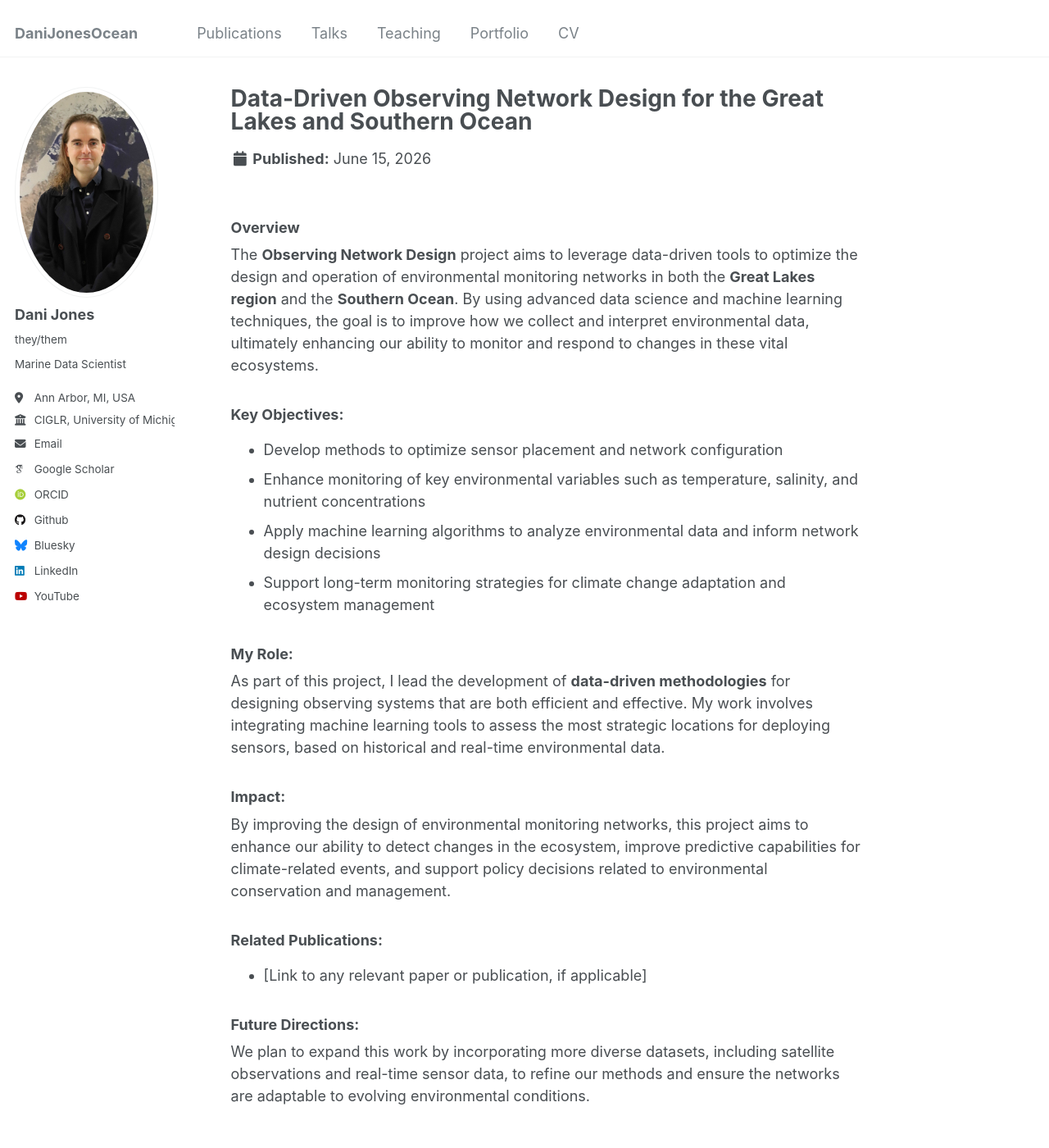
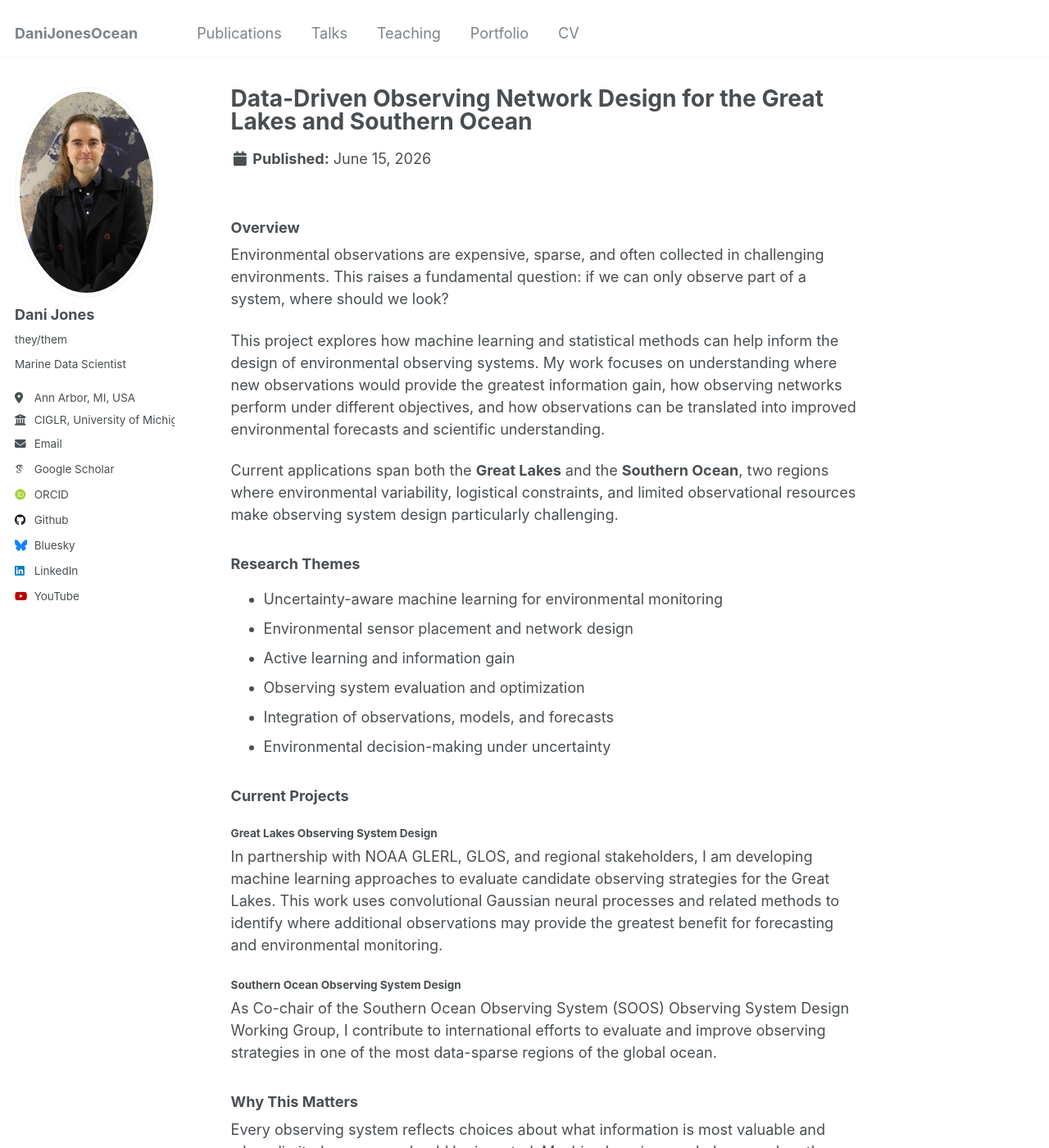
Before and after one commit to DaniJonesOcean/danijonesocean.github.io, a Jekyll site: the page built from _portfolio/portfolio-osd.md, in a window 1280 px wide and 1400 px high. Shown: the whole window at 82% size. Built offline with Jekyll 4.4.1, drawn with Linux system fonts in a browser that asks for light colours; some web fonts are replaced; some of the changed text lies outside the part shown.

Commit message:
Update OSD portfolio

```diff
--- a/_portfolio/portfolio-osd.md
+++ b/_portfolio/portfolio-osd.md
@@ -1,26 +1,44 @@
 ---
 title: "Data-Driven Observing Network Design for the Great Lakes and Southern Ocean"
-excerpt: "Using data-driven tools to optimize observing network design for enhanced environmental monitoring in the Great Lakes region and Southern Ocean."
+excerpt: "Using machine learning and uncertainty quantification to design environmental observing systems."
 collection: portfolio
 ---
 
 ### Overview
-The **Observing Network Design** project aims to leverage data-driven tools to optimize the design and operation of environmental monitoring networks in both the **Great Lakes region** and the **Southern Ocean**. By using advanced data science and machine learning techniques, the goal is to improve how we collect and interpret environmental data, ultimately enhancing our ability to monitor and respond to changes in these vital ecosystems.
 
-### Key Objectives:
-- Develop methods to optimize sensor placement and network configuration
-- Enhance monitoring of key environmental variables such as temperature, salinity, and nutrient concentrations
-- Apply machine learning algorithms to analyze environmental data and inform network design decisions
-- Support long-term monitoring strategies for climate change adaptation and ecosystem management
+Environmental observations are expensive, sparse, and often collected in challenging environments. This raises a fundamental question: if we can only observe part of a system, where should we look?
 
-### My Role:
-As part of this project, I lead the development of **data-driven methodologies** for designing observing systems that are both efficient and effective. My work involves integrating machine learning tools to assess the most strategic locations for deploying sensors, based on historical and real-time environmental data.
+This project explores how machine learning and statistical methods can help inform the design of environmental observing systems. My work focuses on understanding where new observations would provide the greatest information gain, how observing networks perform under different objectives, and how observations can be translated into improved environmental forecasts and scientific understanding.
 
-### Impact:
-By improving the design of environmental monitoring networks, this project aims to enhance our ability to detect changes in the ecosystem, improve predictive capabilities for climate-related events, and support policy decisions related to environmental conservation and management.
+Current applications span both the **Great Lakes** and the **Southern Ocean**, two regions where environmental variability, logistical constraints, and limited observational resources make observing system design particularly challenging.
 
-### Related Publications:
-- [Link to any relevant paper or publication, if applicable]
+### Research Themes
 
-### Future Directions:
-We plan to expand this work by incorporating more diverse datasets, including satellite observations and real-time sensor data, to refine our methods and ensure the networks are adaptable to evolving environmental conditions.
+* Uncertainty-aware machine learning for environmental monitoring
+* Environmental sensor placement and network design
+* Active learning and information gain
+* Observing system evaluation and optimization
+* Integration of observations, models, and forecasts
+* Environmental decision-making under uncertainty
+
+### Current Projects
+
+#### Great Lakes Observing System Design
+
+In partnership with NOAA GLERL, GLOS, and regional stakeholders, I am developing machine learning approaches to evaluate candidate observing strategies for the Great Lakes. This work uses convolutional Gaussian neural processes and related methods to identify where additional observations may provide the greatest benefit for forecasting and environmental monitoring.
+
+#### Southern Ocean Observing System Design
+
+As Co-chair of the Southern Ocean Observing System (SOOS) Observing System Design Working Group, I contribute to international efforts to evaluate and improve observing strategies in one of the most data-sparse regions of the global ocean.
+
+### Why This Matters
+
+Every observing system reflects choices about what information is most valuable and where limited resources should be invested. Machine learning can help us explore these choices more systematically, but it does not replace scientific expertise or stakeholder priorities.
+
+The long-term goal of this work is to develop tools that help scientists, managers, and communities make better-informed decisions about environmental observations and monitoring.
+
+### Related Work
+
+* Environmental sensor placement using convolutional Gaussian neural processes
+* Great Lakes observing system design using uncertainty-aware machine learning
+* Southern Ocean observing system design through SOOS
```
